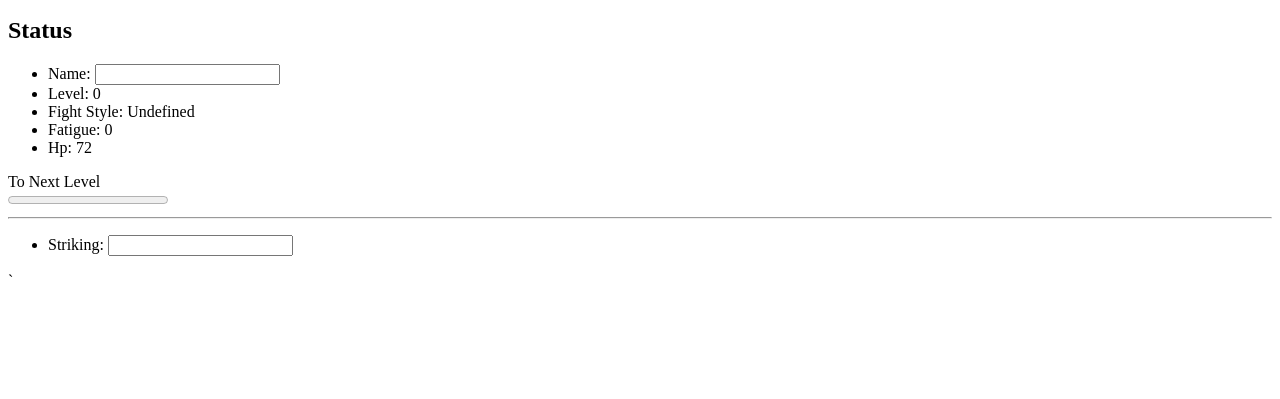
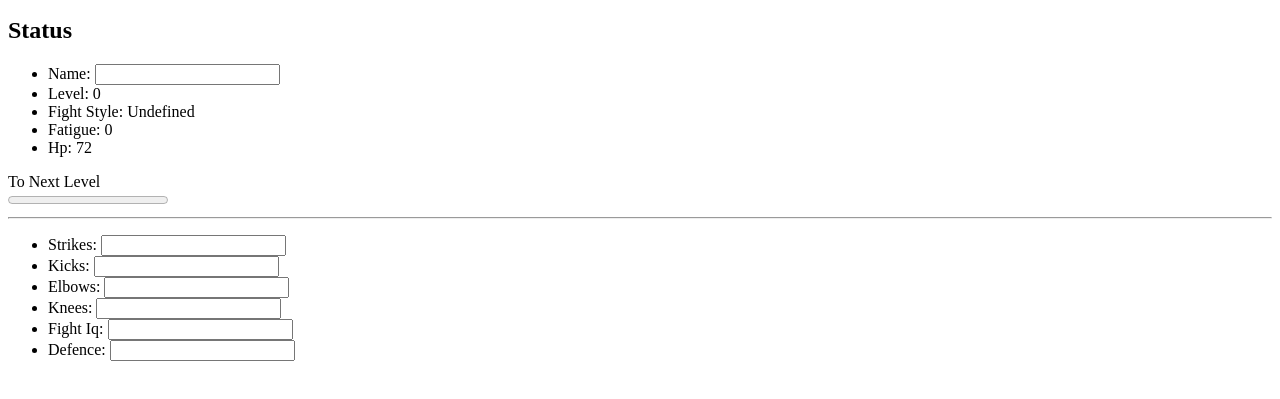
Before and after one commit to nate-dean/muay_levelling, a plain HTML site: page index.html in a window 1280 px wide. Shown: the part 101-500 px from the top of the page. Drawn offline with Linux system fonts and the light colour scheme.

Commit message:
Finish html Skeleton
Everything is very rough for now, just want to get to a point to style then when I add script I can make changes.

```diff
--- a/index.html
+++ b/index.html
@@ -41,10 +41,25 @@
 
          <div class="skill_stats">
             <ul>
-                <li><label for="striking_lvl">Striking: </label>
+                <li><label for="striking_lvl">Strikes:</label>
                 <input type="number" id="striking_lvl" name="striking_lvl"></li>
+
+                <li><label for="kicking_lvl">Kicks:</label>
+                <input type="number" id="kicking_lvl" name="kicking_lvl"></li>
+
+               <li><label for="elbow_lvl">Elbows:</label>
+                <input type="number" id="elbow_lvl" name="elbow_lvl"></li>
+
+                <li><label for="knees_lvl">Knees:</label>
+                <input type="number" id="knees_lvl" name="knees_lvl"></li>
+
+                <li><label for="fight_iq_lvl">Fight Iq:</label>
+                <input type="number" id="fight_iq_lvl" name="fight_iq_lvl"></li>
+
+                <li><label for="defence_lvl">Defence:</label>
+                <input type="number" id="defence_lvl" name="defence_lvl"></li>
             </ul>
-         </div>`
+         </div>
 
         </div>
 
```
